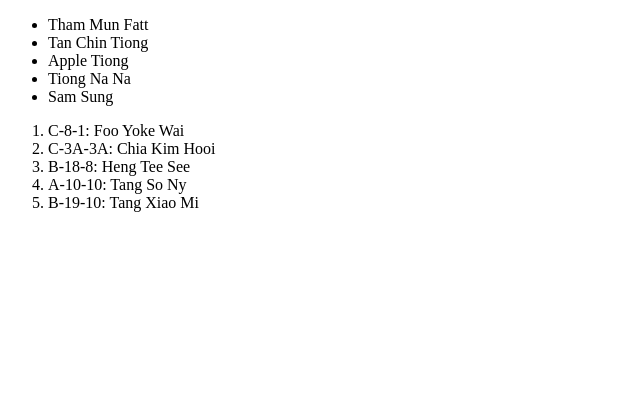
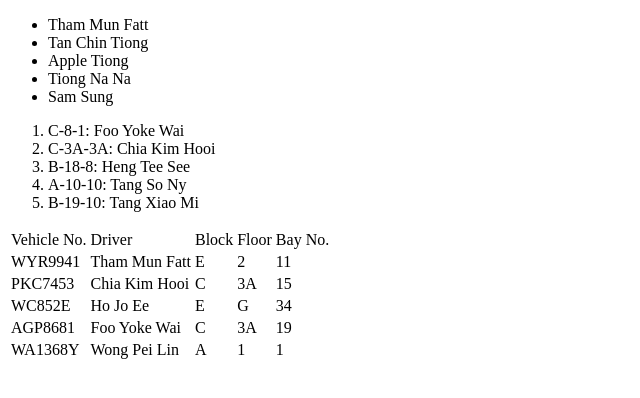
Before and after one commit to MirionRed/WebAD_LAB06, a PHP site: page / in a window 1280 px wide. Shown: the top 398 px of the page, without its empty margins (0-640 px from the left). Run offline with PHP 8.4, Linux system fonts and the light colour scheme.

Commit message:
LAB06 solution until Question 3

```diff
--- a/index.php
+++ b/index.php
@@ -59,5 +59,105 @@
     </li>
     <?php endforeach; ?>
   </ol>
+
+<!-- LAB 06 Question 3 -->
+  <?php
+  $parking = [
+    [
+      'vehicleNo' => 'WYR9941',
+      'driver' => 'Tham Mun Fatt',
+      'block' => 'E',
+      'floor' => '2',
+      'bay' => 11,
+    ],
+    [
+      'vehicleNo' => 'PKC7453',
+      'driver' => 'Chia Kim Hooi',
+      'block' => 'C',
+      'floor' => '3A',
+      'bay' => 15,
+    ],
+    [
+      'vehicleNo' => 'WC852E',
+      'driver' => 'Ho Jo Ee',
+      'block' => 'E',
+      'floor' => 'G',
+      'bay' => 34,
+    ],
+    [
+      'vehicleNo' => 'AGP8681',
+      'driver' => 'Foo Yoke Wai',
+      'block' => 'C',
+      'floor' => '3A',
+      'bay' => 19,
+    ],
+    [
+      'vehicleNo' => 'WA1368Y',
+      'driver' => 'Wong Pei Lin',
+      'block' => 'A',
+      'floor' => '1',
+      'bay' => 1,
+    ],
+  ];
+   ?>
+
+   <table>
+     <thead>
+       <tr>
+         <td>Vehicle No.</td>
+         <td>Driver</td>
+         <td>Block</td>
+         <td>Floor</td>
+         <td>Bay No.</td>
+       </tr>
+     </thead>
+     <tbody>
+       <?php foreach ($parking as $i => $i_value): ?>
+       <tr>
+         <?php foreach ($i_value as $j => $j_value): ?>
+         <td>
+           <?= $j_value ?>
+         </td>
+       <?php endforeach; ?>
+       </tr>
+     <?php endforeach; ?>
+     </tbody>
+   </table>
+
+<!-- LAB 06 Question 4 -->
+  <?php
+  $contacts = [
+    [
+      'name' => 'Chia Kim Hooi',
+      'phone' => '+60124044404',
+      'email' => 'chiakh@duck.com',
+      'facebook' => 'xyz.chiakh',
+    ],
+    [
+      'name' => 'Chan Xiao Hui',
+      'phone' => '+60125785678',
+      'email' => 'chanxh@pingguo.com',
+      'facebook' => 'pqr.chanxh',
+    ],
+    [
+      'name' => 'Tan Chin Tiong',
+      'phone' => '+60193163616',
+      'email' => 'tanct@burungtiong.com',
+      'facebook' => 'abc.tanct',
+    ],
+    [
+      'name' => 'Foo Yoke Wai',
+      'phone' => '+60125575552',
+      'email' => 'fooyw@chicken.com',
+      'facebook' => 'ijk.fooyw',
+    ],
+    [
+      'name' => 'Ho Xin Yi',
+      'phone' => '+60195889776',
+      'email' => 'hoxy@myna.com',
+      'facebook' => 'mno.hoxy',
+    ]
+  ];
+   ?>
 </body>
 </html>
```
